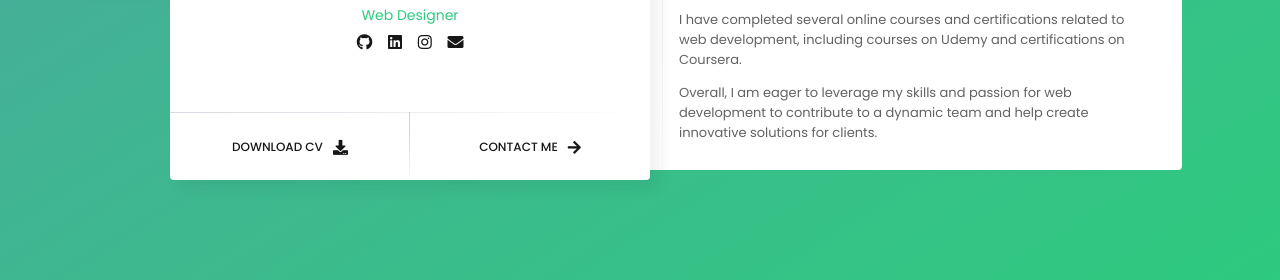
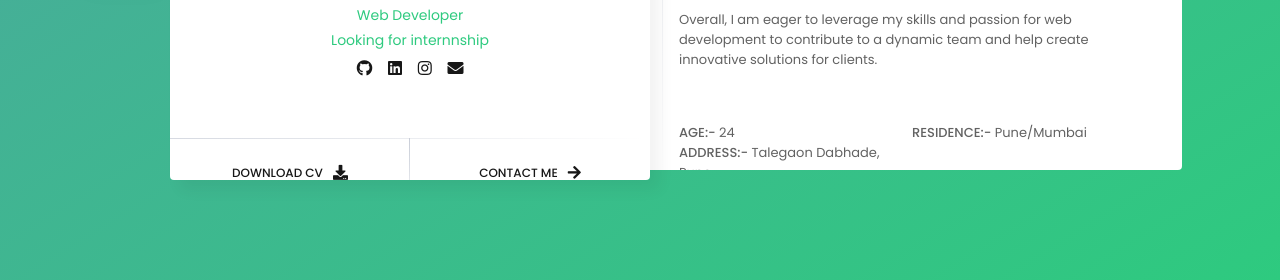
Before and after one commit to nikhillodha1999/Resume, a plain HTML site: page index.html in a window 1280 px wide. Shown: the part 520-800 px from the top of the page. Drawn offline with Linux system fonts and the light colour scheme; a web font is replaced by a local one.

Commit message:
Update index.html

```diff
--- a/index.html
+++ b/index.html
@@ -50,7 +50,8 @@
               <img src="myphoto.jpg" alt="Nikhil Lodha" />
             </div>
             <h1 class="profile-name" id="nombre">Nikhil Lodha</h1>
-            <h2 class="profile-profession">Web Designer</h2>
+            <h2 class="profile-profession">Web Developer</h2>
+            <h2 class="profile-profession">Looking for internnship</h2>
             <div class="profile-social" id="profile-social">
               <a
                 href="https://github.com/nikhillodha1999"
@@ -108,20 +109,15 @@
                 certifications on Coursera.
               </p>
               <p>
-                I have completed several online courses and certifications
-                related to web development, including courses on Udemy and
-                certifications on Coursera.
-              </p>
-              <p>
                 Overall, I am eager to leverage my skills and passion for web
                 development to contribute to a dynamic team and help create
                 innovative solutions for clients.
               </p>
               <br /><br />
               <div>
-                <div><span>AGE . . . . </span>24</div>
-                <div><span>RESIDENCE . . . . </span>Pune</div>
-                <div><span>ADDRESS . . . . </span>Talegaon Dabhade, Pune</div>
+                <div><span>AGE:- </span>24</div>
+                <div><span>RESIDENCE:- </span>Pune/Mumbai</div>
+                <div><span>ADDRESS:- </span>Talegaon Dabhade, Pune</div>
               </div>
             </div>
           </article>
@@ -154,10 +150,10 @@
               </article>
               <article>
                 <div class="fas fa-cafe"></div>
-                <a href="#"><h4>Restaurant</h4></a>
+                <a href="#"><h4>Restaurant (WIP)</h4></a>
                 <p>
-                  <strong>Haven't Completed fully but</strong> completed the
-                  landing page by using html and css
+                  Haven't Completed fully but completed the
+                  landing page by using HTML and CSS
                 </p>
               </article>
             </div>
```
